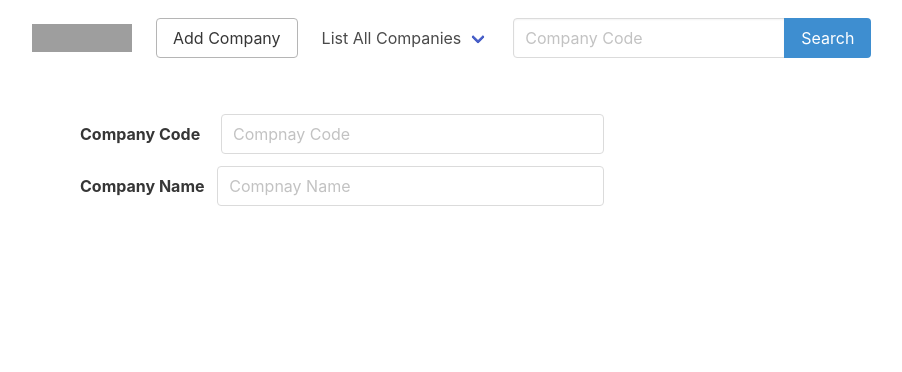
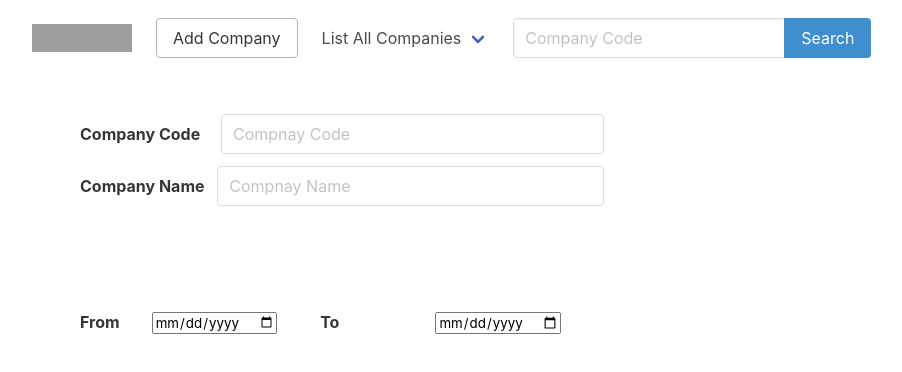
Before and after one commit to Soham-chattopadhyay/EStocksManagerWeb, an Angular app: page / in a window 1280 px wide. Shown: the top 372 px of the page, without its empty margins (298-1200 px from the left). Built offline with nearby package versions, Linux system fonts and the light colour scheme; grey boxes are pictures that could not be loaded.

Commit message:
datepicker wip

```diff
--- a/src/app/app.component.html
+++ b/src/app/app.component.html
@@ -1,5 +1,6 @@
 <div class="container">
 
+  <!-- Navbar section -->
   <nav class="navbar" role="navigation" aria-label="main navigation">
     <div class="navbar-brand">
       <a class="navbar-item" href="https://bulma.io">
@@ -35,6 +36,7 @@
     </div>
   </nav>
 
+  <!-- Fist Section : Company Code and Name -->
   <section class="section">
     <div class="field is-horizontal">
       <label class="label" style="padding-top: 0.5rem;">Company Code</label>
@@ -58,4 +60,25 @@
     </div>
   </section>
 
+  <!-- Next Section: Select Date range -->
+  <section class="section">
+    <div class="field is-horizontal">
+      <label class="label" style="padding-top: 0.5rem;">From</label>
+      <div class="field-body">
+        <div class="field">
+          <div class="control" style="padding-top: 0.5rem; padding-left: 2rem;">
+            <input type="date" (input)="onDateEntry($event)">
+          </div>
+        </div>
+      </div>
+      <label class="label" style="padding-top: 0.5rem;  padding-right: 4rem;">To</label>
+      <div class="field-body">
+        <div class="field">
+          <div class="control" style="padding-top: 0.5rem; padding-left: 2rem;">
+            <input type="date" >
+          </div>
+        </div>
+      </div>
+    </div>
+  </section>
 </div>
--- a/src/app/app.component.ts
+++ b/src/app/app.component.ts
@@ -7,4 +7,9 @@ import { Component } from '@angular/core';
 })
 export class AppComponent {
   title = 'EStocksManagerWeb';
+  selectedDate = '';
+
+  onDateEntry(event: any) {
+    console.log(event);
+  }
 }
```
